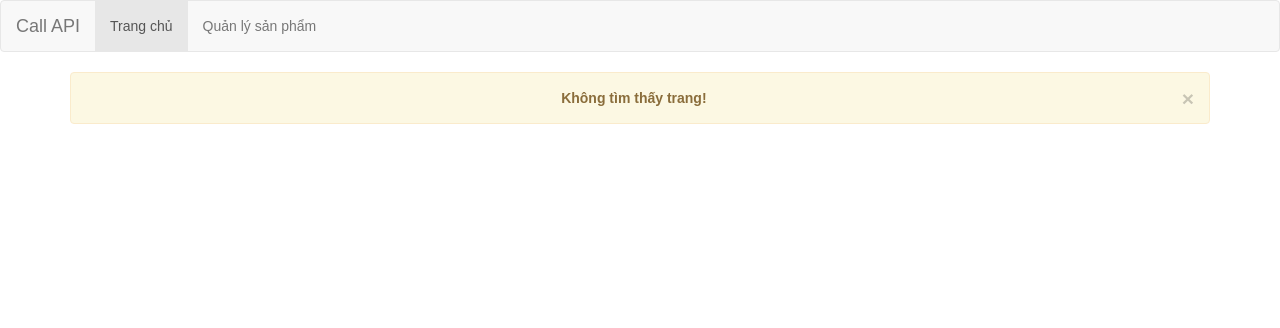
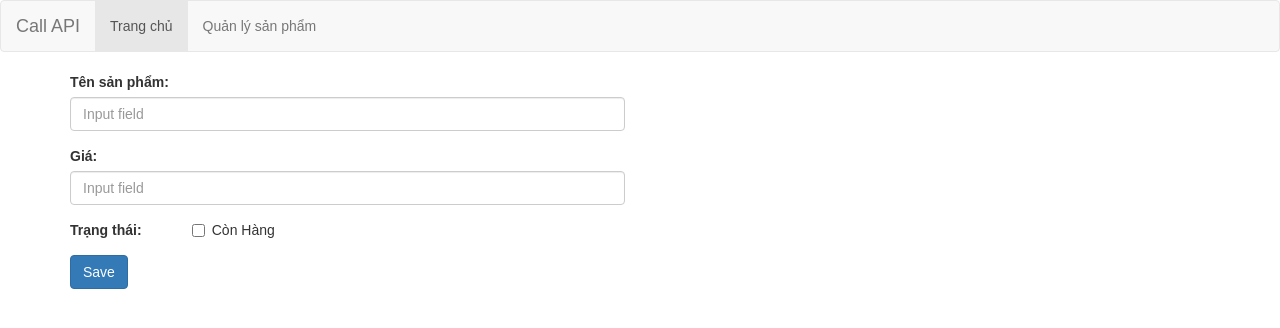
Before and after one commit to quanghung97/connect-api-reactjs, a React (Create React App) app: page /product/add in a window 1280 px wide. Shown: the top 328 px of the page. Built offline with nearby package versions, Linux system fonts and the light colour scheme.

Commit message:
add routes ProductListPage,ProductActionPage to show in app

```diff
--- a/src/App.css
+++ b/src/App.css
@@ -31,6 +31,14 @@
     margin-right: 10px;
 }
 
+.ml-1000 {
+    float: left;
+}
+
+.ml-300 {
+    margin-left: -300px;
+}
+
 @keyframes App-logo-spin {
   from { transform: rotate(0deg); }
   to { transform: rotate(360deg); }
--- a/src/components/ProductItem/ProductItem.js
+++ b/src/components/ProductItem/ProductItem.js
@@ -2,15 +2,18 @@ import React, {Component} from 'react';
 
 class ProductItem extends Component {
     render() {
+        var { product, index } = this.props;
+        var statusName = product.status ? 'Còn Hàng' : 'Hết Hàng';
+        var statusClass = product.status ? 'warning' : 'default'
         return (
             <tr>
-                <td>1</td>
-                <td>1</td>
-                <td>Iphone 6 Plus</td>
-                <td>500$</td>
+                <td>{index +1}</td>
+                <td>{product.id}</td>
+                <td>{product.name}</td>
+                <td>{product.price}$</td>
                 <td>
-                    <span className="label label-warning">
-                        Còn Hàng
+                    <span className={`label label-${statusClass}`}>
+                        {statusName}
                     </span>
                 </td>
                 <td>
--- a/src/components/ProductList/ProductList.js
+++ b/src/components/ProductList/ProductList.js
@@ -1,5 +1,4 @@
 import React, {Component} from 'react';
-import ProductItem from './../ProductItem/ProductItem';
 
 class ProductList extends Component {
     render() {
@@ -21,8 +20,7 @@ class ProductList extends Component {
                             </tr>
                          </thead>
                          <tbody>
-                            <ProductItem />
-                            <ProductItem />
+                            {this.props.children}
                          </tbody>
                 </table>
               </div>
--- /dev/null
+++ b/src/pages/ProductActionPage/ProductActionPage.js
@@ -0,0 +1,52 @@
+import React, {Component} from 'react';
+
+class ProductActionPage extends Component {
+
+    // constructor(props){
+    //     super(props);
+    //     this.state({
+    //         aaa : ''
+    //     });
+    // }
+    //
+    // onChange = (event) => {
+    //     var target = event.target;
+    //     var name = target.name;
+    // }
+
+    render() {
+
+        return (
+            <div className="col-xs-6 col-sm-6 col-md-6 col-lg-6">
+                <form>
+
+
+                         <div className="form-group">
+                            <label className="ml-1000">Tên sản phẩm: </label>
+                            <input type="text" className="form-control" placeholder="Input field" />
+                         </div>
+
+                         <div className="form-group">
+                            <label className="ml-1000">Giá: </label>
+                            <input type="text" className="form-control" placeholder="Input field" />
+                         </div>
+
+                         <div className="form-group">
+                            <label className="ml-1000">Trạng thái: </label>
+                            <div className="checkbox form-group">
+                                <label className="ml-300">
+                                    <input type="checkbox"/>
+                                    Còn Hàng
+                                </label>
+                            </div>
+                         </div>
+
+                         <button type="submit" className="btn btn-primary ml-1000">Save</button>
+                </form>
+            </div>
+        );
+    }
+
+}
+
+export default ProductActionPage;
--- /dev/null
+++ b/src/pages/ProductListPage/ProductListPage.js
@@ -0,0 +1,36 @@
+import React, {Component} from 'react';
+import ProductList from './../../components/ProductList/ProductList';
+import ProductItem from './../../components/ProductItem/ProductItem';
+
+class ProductListPage extends Component {
+    render() {
+        var products = [];
+        return (
+            <div className="col-xs-12 col-sm-12 col-md-12 col-lg-12">
+                     <button type="button" className="btn btn-info mb-10 ">Thêm Sản Phẩm</button>
+                     <br />
+                     <ProductList>
+                         {this.showProducts(products)}
+                     </ProductList>
+            </div>
+        );
+    }
+
+    showProducts = (products) => {
+        var result = null;
+        if (products.length > 0) {
+            result = products.map((product, index) => {
+                return (
+                    <ProductItem
+                        key={index}
+                        product={product}
+                        index={index}
+                    />
+                );
+            });
+        }
+        return result;
+    }
+}
+
+export default ProductListPage;
--- a/src/routes.js
+++ b/src/routes.js
@@ -1,12 +1,29 @@
 import React from 'react';
 import HomePage from './pages/HomePage/HomePage';
 import NotFoundPage from './pages/NotFoundPage/NotFoundPage';
+import ProductListPage from './pages/ProductListPage/ProductListPage';
+import ProductActionPage from './pages/ProductActionPage/ProductActionPage';
 
 const routes = [
     {
         path : '/',
         exact : true,
         main: () => <HomePage />
+    },
+    {
+        path : '/product-list',
+        exact : false,
+        main: () => <ProductListPage />
+    },
+    {
+        path : '/product/add',
+        exact : false,
+        main: () => <ProductActionPage />
+    },
+    {
+        path : '/product/:id/edit',
+        exact : false,
+        main: ({match}) => <ProductActionPage match={match}/>
     },
     {
         path : '',
```
Also changed, not shown: src/App.js (+1 -6 lines).
